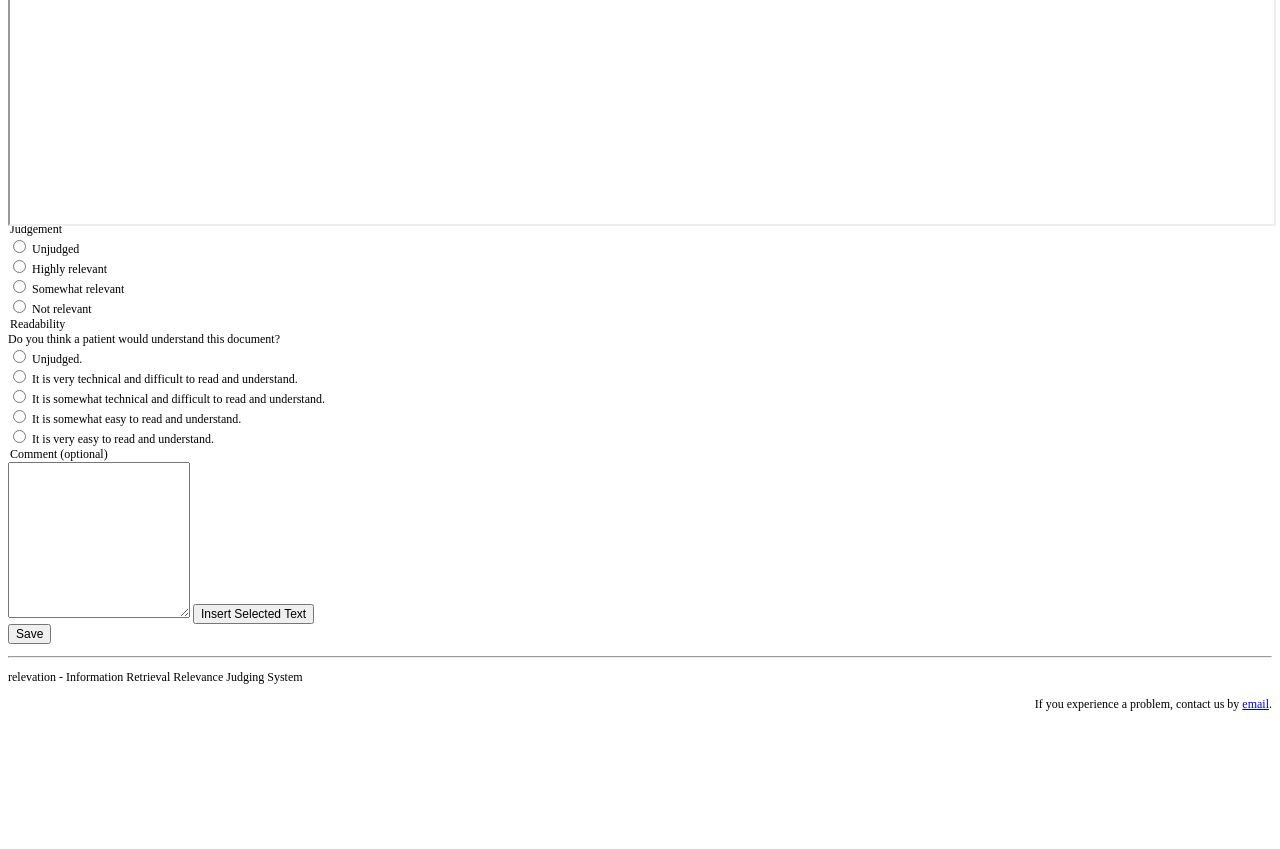
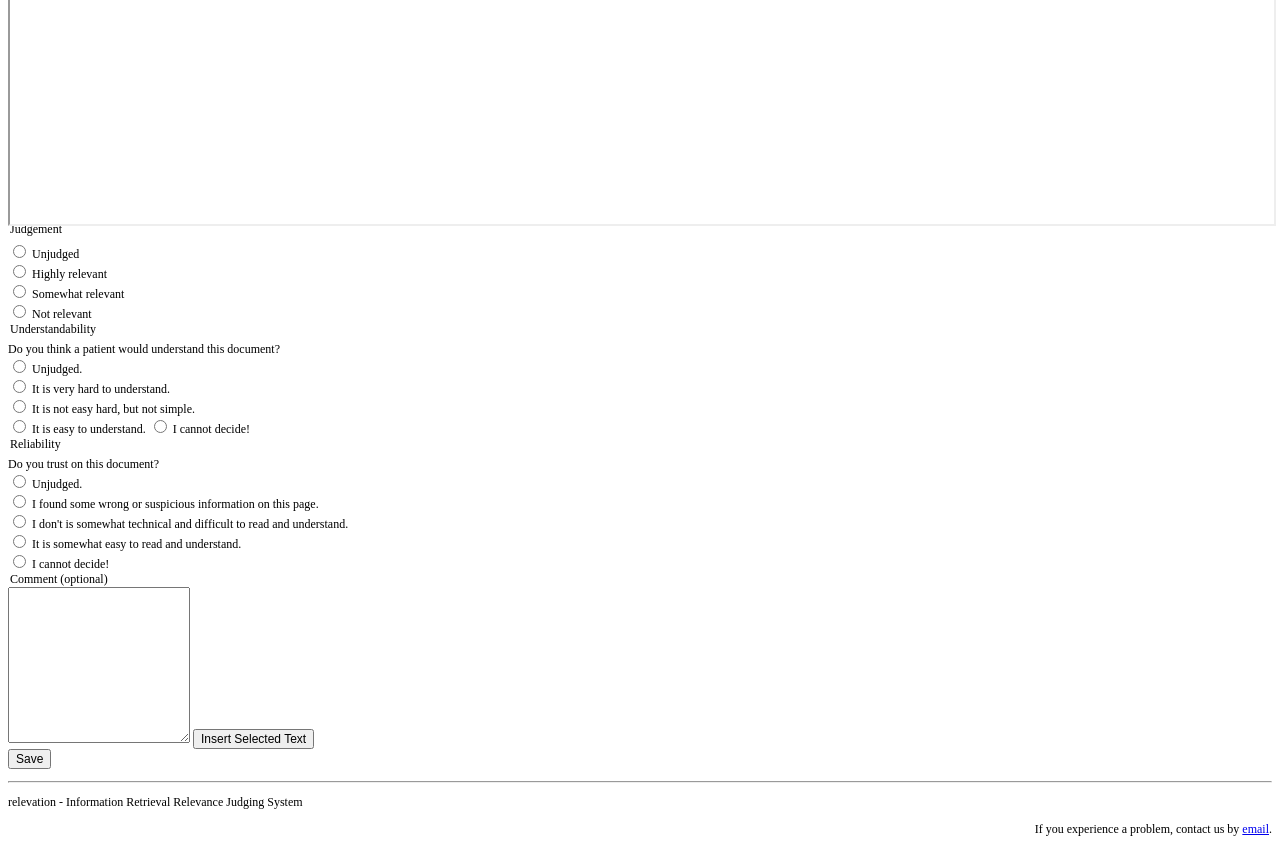
Before and after one commit to ielab/relevation, a Django app: template judgementapp/templates/judgementapp/document.html in a window 1280 px wide. Shown: the part 855-1704 px from the top of the page. Before the commit the page ends 1566 px from the top, so only its background shows below. Run offline with Django 3.2, Linux system fonts and the light colour scheme; the template is opened without the code that fills it, so the values that code supplies are empty; parts of the project's set-up code (start-up, migrations or seed data) failed here and were passed over; some libraries are stand-ins or nearby versions.

Commit message:
Added adjusts.css and made some adjusts in the interface

```diff
--- /dev/null
+++ b/judgementapp/templates/css/adjusts.css
@@ -0,0 +1,11 @@
+h1 a {
+        color: #FCA205;
+}
+
+legend.small-bottom-margin {
+    margin-bottom: 5px;
+}
+
+#small_margin {
+    margin-top:0px
+}
--- a/judgementapp/templates/judgementapp/base.html
+++ b/judgementapp/templates/judgementapp/base.html
@@ -1,11 +1,13 @@
 <!DOCTYPE html>
 {% load bootstrap_toolkit %}
+{% load staticfiles %}
 <html lang="en">
 <head>
     <meta charset="utf-8">
     <title>relevation - Information Retrieval Relevance Judging System</title>
     <meta name="description" content="">
     <meta name="author" content="Bevan Koopman">
+    <link rel="stylesheet" href="{% static 'adjusts.css' %}">
     {% bootstrap_stylesheet_tag %}
     <style type="text/css">
         body {
--- a/judgementapp/templates/judgementapp/document.html
+++ b/judgementapp/templates/judgementapp/document.html
@@ -74,8 +74,8 @@
                   Relevant documents should contain information allowing the user to understand that they have <em>{{ query.diseases }}</em>.
                 {% endif %}
 
-                <legend>Judgement</legend>
-                <div class="control-group">
+                <legend class="small-bottom-margin">Judgement</legend>
+                <div class="control-group" style="margin-top:0px">
                     <label class="radio">
                       <input type="radio" name="relevance" id="relevance1" value="-1" {% if judgement.relevance == -1 %} checked {% endif %}>
                       Unjudged
@@ -93,32 +93,57 @@
                       Not relevant
                     </label>
                 </div>
-                <legend>Readability</legend>
+                <legend class="small-bottom-margin">Understandability</legend>
                 Do you think a patient would understand this document?
-                <div class="control-group">
+                <div class="control-group" id="small_margin">
                   <label class="radio">
-                      <input type="radio" name="readability" id="readability" value="-1" {% if judgement.readability == -1 %} checked {% endif %}>
+                      <input type="radio" name="understandability" id="understandabilityUN" value="-1" {% if judgement.readability == -1 %} checked {% endif %}>
                       Unjudged.
                     </label><br>
                     <label class="radio">
-                      <input type="radio" name="readability" id="readability1" value="0" {% if judgement.readability == 0 %} checked {% endif %}>
-                      It is very technical and difficult to read and understand.
+                      <input type="radio" name="understandability" id="understandability0" value="0" {% if judgement.understandability == 0 %} checked {% endif %}>
+                      It is very hard to understand.
                     </label><br>
                     <label class="radio">
-                     <input type="radio" name="readability" id="readability2" value="1" {% if judgement.readability == 1 %} checked {% endif %}>
-                      It is somewhat technical and difficult to read and understand.
+                     <input type="radio" name="understandability" id="understandability1" value="1" {% if judgement.understandability == 1 %} checked {% endif %}>
+                      It is not easy hard, but not simple.
                     </label><br>
                     <label class="radio">
-                      <input type="radio" name="readability" id="readability1" value="2" {% if judgement.readability == 2 %} checked {% endif %}>
+                      <input type="radio" name="understandability" id="understandability2" value="2" {% if judgement.understandability == 2 %} checked {% endif %}>
+                      It is easy to understand.
+                    </label>
+                    <label class="radio">
+                      <input type="radio" name="understandability" id="understandabilityDN" value="-2" {% if judgement.understandability == -2 %} checked {% endif %}>
+                      I cannot decide!
+                    </label>
+
+                </div>
+                <legend class="small-bottom-margin">Reliability</legend>
+                Do you trust on this document?
+                <div class="control-group" id="small_margin">
+                  <label class="radio">
+                      <input type="radio" name="reliability" id="reliabilityUN" value="-1" {% if judgement.reliability == -1 %} checked {% endif %}>
+                      Unjudged.
+                    </label><br>
+                    <label class="radio">
+                      <input type="radio" name="reliability" id="reliability0" value="0" {% if judgement.reliability == 0 %} checked {% endif %}>
+                      I found some wrong or suspicious information on this page.
+                    </label><br>
+                    <label class="radio">
+                     <input type="radio" name="reliability" id="reliability1" value="1" {% if judgement.reliability == 1 %} checked {% endif %}>
+                      I don't   is somewhat technical and difficult to read and understand.
+                    </label><br>
+                    <label class="radio">
+                      <input type="radio" name="reliability" id="reliability2" value="2" {% if judgement.reliability == 2 %} checked {% endif %}>
                       It is somewhat easy to read and understand.
                     </label><br>
                     <label class="radio">
-                      <input type="radio" name="readability" id="readability0" value="3" {% if judgement.readability == 3 %} checked {% endif %}>
-                      It is very easy to read and understand.
+                      <input type="radio" name="reliability" id="reliabilityDN" value="3" {% if judgement.reliability == -2 %} checked {% endif %}>
+                      I cannot decide!
                     </label>
                 </div>
                 <legend>Comment (optional)</legend>
-                 <div class="control-group">
+                 <div class="control-group" id="small_margin">
 
                     <div class="controls">
                       <textarea rows="10" class="span3", id="comment" name="comment">{% if judgement.comment %}{{ judgement.comment }}{% else %}{% endif %}</textarea>
```
